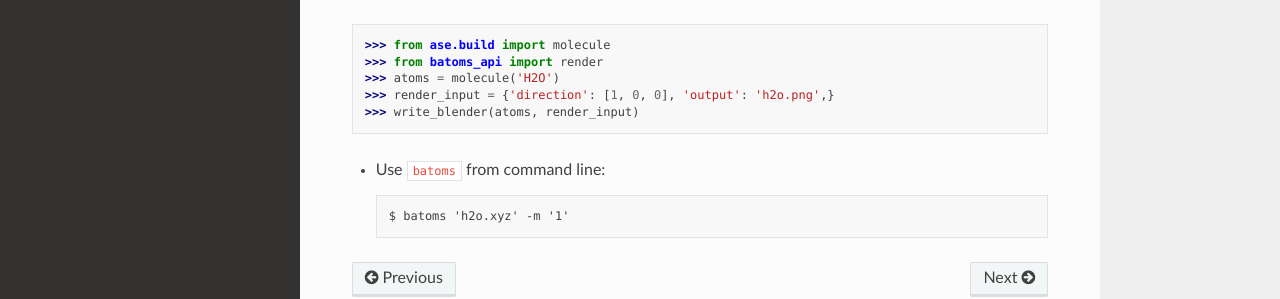
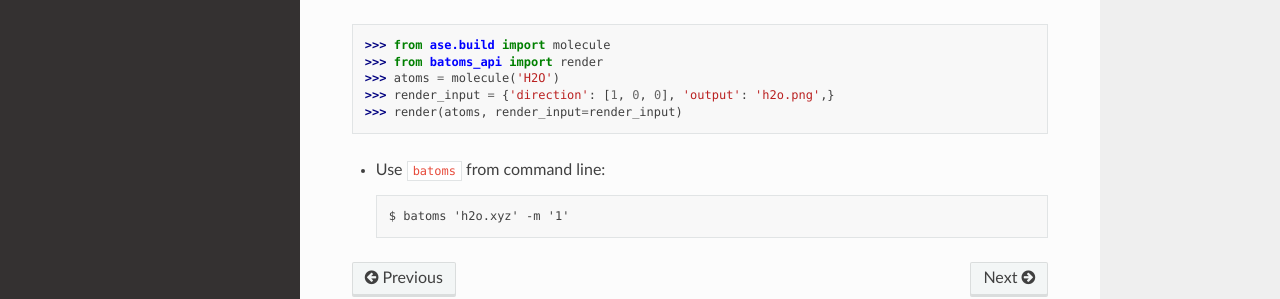
Before and after one commit to beautiful-atoms/beautiful-atoms-docs, a Sphinx documentation site: the page built from docs/source/getting-started.rst, in a window 1280 px wide and 900 px high, scrolled down 921 px. Shown: the part 473-772 px from the top of the window. Built offline with Sphinx 7.4.7 and the Read the Docs theme 2.0.0, drawn with Linux system fonts in a browser that asks for light colours.

Commit message:
Update getting-started.rst

```diff
--- a/docs/source/getting-started.rst
+++ b/docs/source/getting-started.rst
@@ -35,7 +35,7 @@ Save the aboved code as a python file (eg. yourfile.py), and run in the command
 >>> from batoms_api import render
 >>> atoms = molecule('H2O')
 >>> render_input = {'direction': [1, 0, 0], 'output': 'h2o.png',}
->>> write_blender(atoms, render_input)
+>>> render(atoms, render_input=render_input)
 
 - Use ``batoms`` from command line::
 
```
